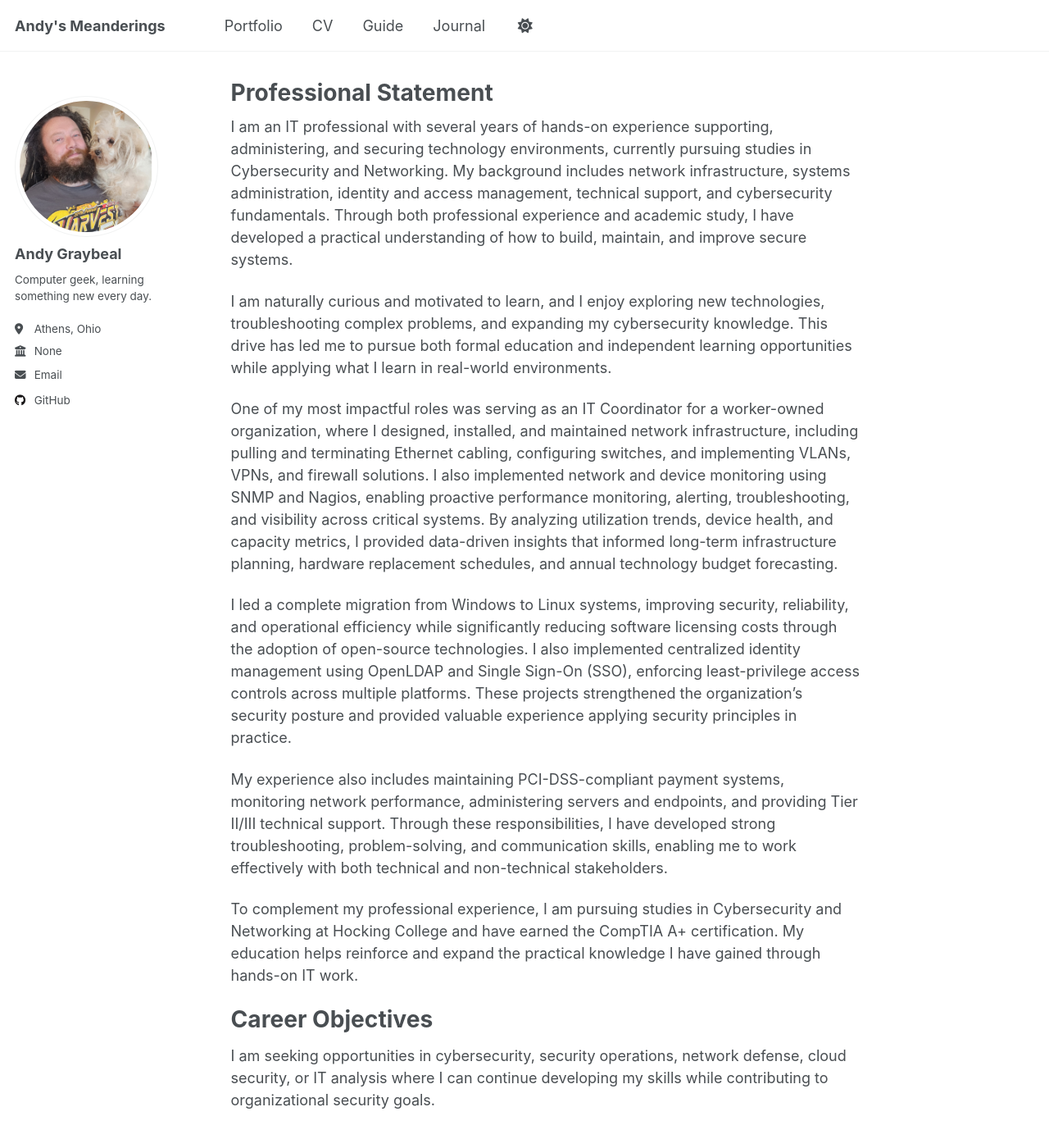
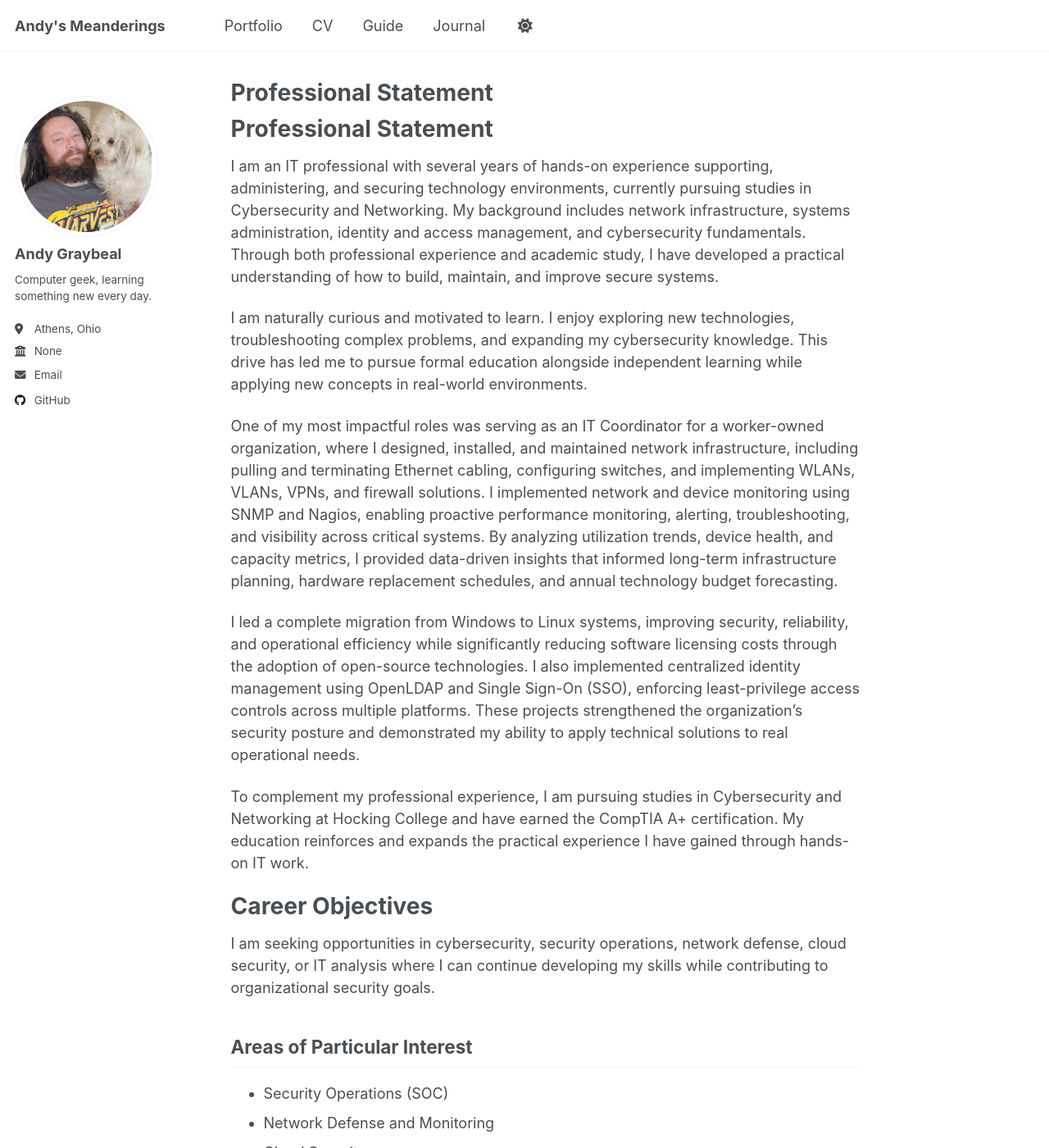
Before and after one commit to andy-graybeal/andy-graybeal.github.io, a Jekyll site: the page built from _pages/about.md, in a window 1280 px wide and 1400 px high. Shown: the whole window at 82% size. Built offline with Jekyll 4.4.1, drawn with Linux system fonts in a browser that asks for light colours; a script that is not in the unit is left out.

Commit message:
Update about.md

```diff
--- a/_pages/about.md
+++ b/_pages/about.md
@@ -55,17 +55,17 @@ redirect_from:
 # ------
 # More info about configuring Academic Pages can be found in [the guide](https://academicpages.github.io/markdown/), the [growing wiki](https://github.com/academicpages/academicpages.github.io/wiki), and you can always [ask a question on GitHub](https://github.com/academicpages/academicpages.github.io/discussions). The [guides for the Minimal Mistakes theme](https://mmistakes.github.io/minimal-mistakes/docs/configuration/) (which this theme was forked from) might also be helpful. -->
 
-I am an IT professional with several years of hands-on experience supporting, administering, and securing technology environments, currently pursuing studies in Cybersecurity and Networking. My background includes network infrastructure, systems administration, identity and access management, technical support, and cybersecurity fundamentals. Through both professional experience and academic study, I have developed a practical understanding of how to build, maintain, and improve secure systems.
+# Professional Statement
 
-I am naturally curious and motivated to learn, and I enjoy exploring new technologies, troubleshooting complex problems, and expanding my cybersecurity knowledge. This drive has led me to pursue both formal education and independent learning opportunities while applying what I learn in real-world environments.
+I am an IT professional with several years of hands-on experience supporting, administering, and securing technology environments, currently pursuing studies in Cybersecurity and Networking. My background includes network infrastructure, systems administration, identity and access management, and cybersecurity fundamentals. Through both professional experience and academic study, I have developed a practical understanding of how to build, maintain, and improve secure systems.
 
-One of my most impactful roles was serving as an IT Coordinator for a worker-owned organization, where I designed, installed, and maintained network infrastructure, including pulling and terminating Ethernet cabling, configuring switches, and implementing VLANs, VPNs, and firewall solutions. I also implemented network and device monitoring using SNMP and Nagios, enabling proactive performance monitoring, alerting, troubleshooting, and visibility across critical systems. By analyzing utilization trends, device health, and capacity metrics, I provided data-driven insights that informed long-term infrastructure planning, hardware replacement schedules, and annual technology budget forecasting.
+I am naturally curious and motivated to learn. I enjoy exploring new technologies, troubleshooting complex problems, and expanding my cybersecurity knowledge. This drive has led me to pursue formal education alongside independent learning while applying new concepts in real-world environments.
 
-I led a complete migration from Windows to Linux systems, improving security, reliability, and operational efficiency while significantly reducing software licensing costs through the adoption of open-source technologies. I also implemented centralized identity management using OpenLDAP and Single Sign-On (SSO), enforcing least-privilege access controls across multiple platforms. These projects strengthened the organization's security posture and provided valuable experience applying security principles in practice.
+One of my most impactful roles was serving as an IT Coordinator for a worker-owned organization, where I designed, installed, and maintained network infrastructure, including pulling and terminating Ethernet cabling, configuring switches, and implementing WLANs, VLANs, VPNs, and firewall solutions. I implemented network and device monitoring using SNMP and Nagios, enabling proactive performance monitoring, alerting, troubleshooting, and visibility across critical systems. By analyzing utilization trends, device health, and capacity metrics, I provided data-driven insights that informed long-term infrastructure planning, hardware replacement schedules, and annual technology budget forecasting.
 
-My experience also includes maintaining PCI-DSS-compliant payment systems, monitoring network performance, administering servers and endpoints, and providing Tier II/III technical support. Through these responsibilities, I have developed strong troubleshooting, problem-solving, and communication skills, enabling me to work effectively with both technical and non-technical stakeholders.
+I led a complete migration from Windows to Linux systems, improving security, reliability, and operational efficiency while significantly reducing software licensing costs through the adoption of open-source technologies. I also implemented centralized identity management using OpenLDAP and Single Sign-On (SSO), enforcing least-privilege access controls across multiple platforms. These projects strengthened the organization's security posture and demonstrated my ability to apply technical solutions to real operational needs.
 
-To complement my professional experience, I am pursuing studies in Cybersecurity and Networking at Hocking College and have earned the CompTIA A+ certification. My education helps reinforce and expand the practical knowledge I have gained through hands-on IT work.
+To complement my professional experience, I am pursuing studies in Cybersecurity and Networking at Hocking College and have earned the CompTIA A+ certification. My education reinforces and expands the practical experience I have gained through hands-on IT work.
 
 # Career Objectives
 
```
